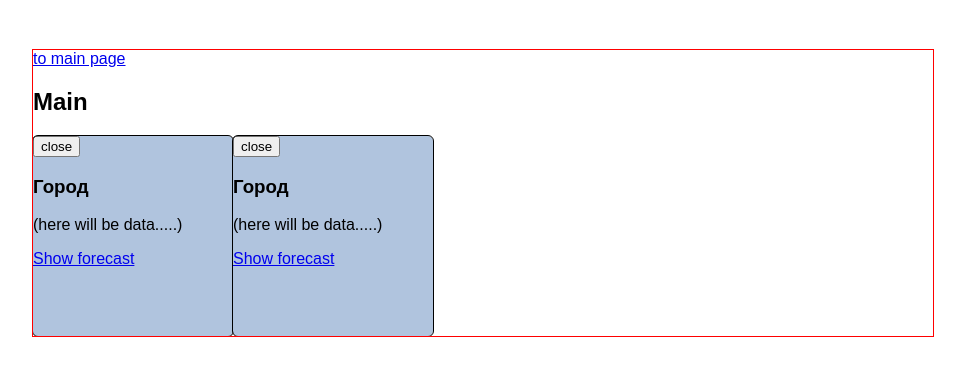
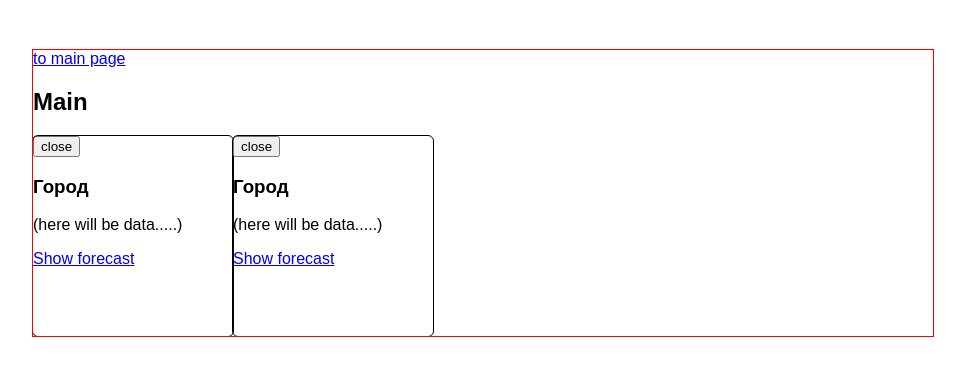
Before and after one commit to EugeneAlexeenko/weather, a React (Create React App) app: page /#/ in a window 1280 px wide. Shown: the top 376 px of the page, without its empty margins (157-1122 px from the left). Built offline with nearby package versions, Linux system fonts and the light colour scheme.

Commit message:
remove airbnb eslint config issue: https://github.com/facebookincubator/create-react-app/issues/3540

```diff
--- a/package.json
+++ b/package.json
@@ -21,10 +21,5 @@
     "eject": "react-scripts eject"
   },
   "devDependencies": {
-    "eslint": "^4.12.1",
-    "eslint-config-airbnb": "^16.1.0",
-    "eslint-plugin-import": "^2.8.0",
-    "eslint-plugin-jsx-a11y": "^6.0.2",
-    "eslint-plugin-react": "^7.5.1"
   }
 }
--- a/src/components/WeatherPreview.css
+++ b/src/components/WeatherPreview.css
@@ -2,7 +2,6 @@
     width: 200px;
     height: 200px;
     display: inline-block;
-    background: lightsteelblue;
     outline: 1px solid black;
     border-radius: 5px;
 }
--- a/src/index.js
+++ b/src/index.js
@@ -20,7 +20,7 @@ ReactDOM.render(
   <Provider store={store}>
     <Router >
       <div>
-        <App route path="/" />
+        <App />
       </div>
     </Router>
   </Provider>,
```
Also changed, not shown: .eslintrc.json (deleted).
